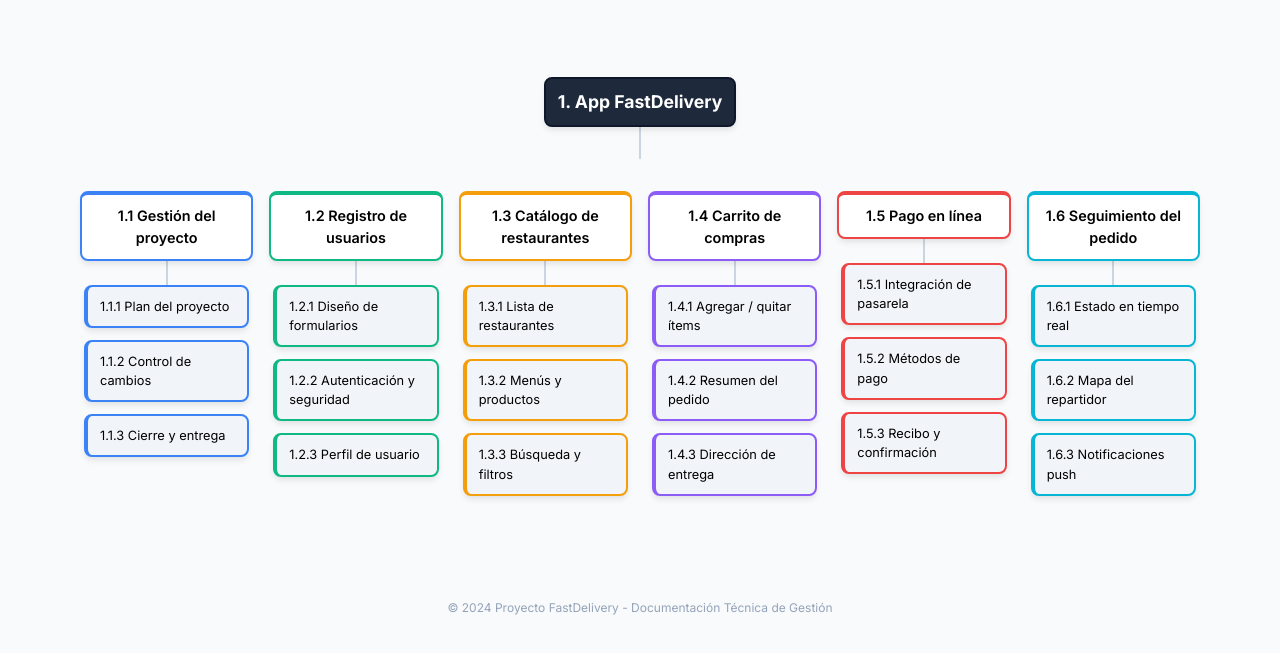
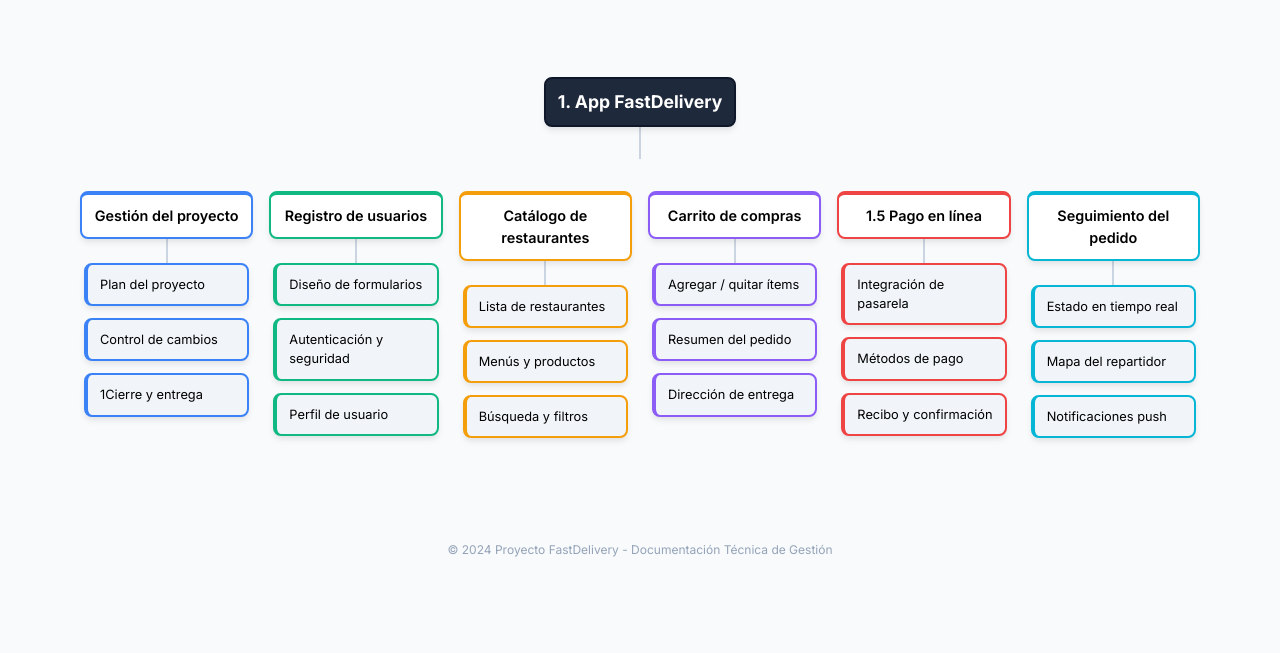
Before and after one commit to RigbySawGame/EDT-App-FastDelivery-en-Canva, a plain HTML site: page index.html in a window 1280 px wide. Shown: the part 107-760 px from the top of the page. Drawn offline with nearby package versions, Linux system fonts and the light colour scheme.

Commit message:
Update index.html

```diff
--- a/index.html
+++ b/index.html
@@ -89,45 +89,45 @@
 
             <!-- 1.1 Gestión -->
             <div class="flex flex-col items-center">
-                <div class="node level-2 branch-1 w-full">1.1 Gestión del proyecto</div>
+                <div class="node level-2 branch-1 w-full">Gestión del proyecto</div>
                 <div class="connector-v"></div>
                 <div class="space-y-3 w-full px-1">
-                    <div class="node level-3 branch-1 w-full">1.1.1 Plan del proyecto</div>
-                    <div class="node level-3 branch-1 w-full">1.1.2 Control de cambios</div>
-                    <div class="node level-3 branch-1 w-full">1.1.3 Cierre y entrega</div>
+                    <div class="node level-3 branch-1 w-full">Plan del proyecto</div>
+                    <div class="node level-3 branch-1 w-full">Control de cambios</div>
+                    <div class="node level-3 branch-1 w-full">1Cierre y entrega</div>
                 </div>
             </div>
 
             <!-- 1.2 Registro -->
             <div class="flex flex-col items-center">
-                <div class="node level-2 branch-2 w-full">1.2 Registro de usuarios</div>
+                <div class="node level-2 branch-2 w-full">Registro de usuarios</div>
                 <div class="connector-v"></div>
                 <div class="space-y-3 w-full px-1">
-                    <div class="node level-3 branch-2 w-full">1.2.1 Diseño de formularios</div>
-                    <div class="node level-3 branch-2 w-full">1.2.2 Autenticación y seguridad</div>
-                    <div class="node level-3 branch-2 w-full">1.2.3 Perfil de usuario</div>
+                    <div class="node level-3 branch-2 w-full">Diseño de formularios</div>
+                    <div class="node level-3 branch-2 w-full">Autenticación y seguridad</div>
+                    <div class="node level-3 branch-2 w-full">Perfil de usuario</div>
                 </div>
             </div>
 
             <!-- 1.3 Catálogo -->
             <div class="flex flex-col items-center">
-                <div class="node level-2 branch-3 w-full">1.3 Catálogo de restaurantes</div>
+                <div class="node level-2 branch-3 w-full">Catálogo de restaurantes</div>
                 <div class="connector-v"></div>
                 <div class="space-y-3 w-full px-1">
-                    <div class="node level-3 branch-3 w-full">1.3.1 Lista de restaurantes</div>
-                    <div class="node level-3 branch-3 w-full">1.3.2 Menús y productos</div>
-                    <div class="node level-3 branch-3 w-full">1.3.3 Búsqueda y filtros</div>
+                    <div class="node level-3 branch-3 w-full">Lista de restaurantes</div>
+                    <div class="node level-3 branch-3 w-full">Menús y productos</div>
+                    <div class="node level-3 branch-3 w-full">Búsqueda y filtros</div>
                 </div>
             </div>
 
             <!-- 1.4 Carrito -->
             <div class="flex flex-col items-center">
-                <div class="node level-2 branch-4 w-full">1.4 Carrito de compras</div>
+                <div class="node level-2 branch-4 w-full">Carrito de compras</div>
                 <div class="connector-v"></div>
                 <div class="space-y-3 w-full px-1">
-                    <div class="node level-3 branch-4 w-full">1.4.1 Agregar / quitar ítems</div>
-                    <div class="node level-3 branch-4 w-full">1.4.2 Resumen del pedido</div>
-                    <div class="node level-3 branch-4 w-full">1.4.3 Dirección de entrega</div>
+                    <div class="node level-3 branch-4 w-full">Agregar / quitar ítems</div>
+                    <div class="node level-3 branch-4 w-full">Resumen del pedido</div>
+                    <div class="node level-3 branch-4 w-full">Dirección de entrega</div>
                 </div>
             </div>
 
@@ -136,20 +136,20 @@
                 <div class="node level-2 branch-5 w-full">1.5 Pago en línea</div>
                 <div class="connector-v"></div>
                 <div class="space-y-3 w-full px-1">
-                    <div class="node level-3 branch-5 w-full">1.5.1 Integración de pasarela</div>
-                    <div class="node level-3 branch-5 w-full">1.5.2 Métodos de pago</div>
-                    <div class="node level-3 branch-5 w-full">1.5.3 Recibo y confirmación</div>
+                    <div class="node level-3 branch-5 w-full">Integración de pasarela</div>
+                    <div class="node level-3 branch-5 w-full">Métodos de pago</div>
+                    <div class="node level-3 branch-5 w-full">Recibo y confirmación</div>
                 </div>
             </div>
 
             <!-- 1.6 Seguimiento -->
             <div class="flex flex-col items-center">
-                <div class="node level-2 branch-6 w-full">1.6 Seguimiento del pedido</div>
+                <div class="node level-2 branch-6 w-full">Seguimiento del pedido</div>
                 <div class="connector-v"></div>
                 <div class="space-y-3 w-full px-1">
-                    <div class="node level-3 branch-6 w-full">1.6.1 Estado en tiempo real</div>
-                    <div class="node level-3 branch-6 w-full">1.6.2 Mapa del repartidor</div>
-                    <div class="node level-3 branch-6 w-full">1.6.3 Notificaciones push</div>
+                    <div class="node level-3 branch-6 w-full">Estado en tiempo real</div>
+                    <div class="node level-3 branch-6 w-full">Mapa del repartidor</div>
+                    <div class="node level-3 branch-6 w-full">Notificaciones push</div>
                 </div>
             </div>
 
```
